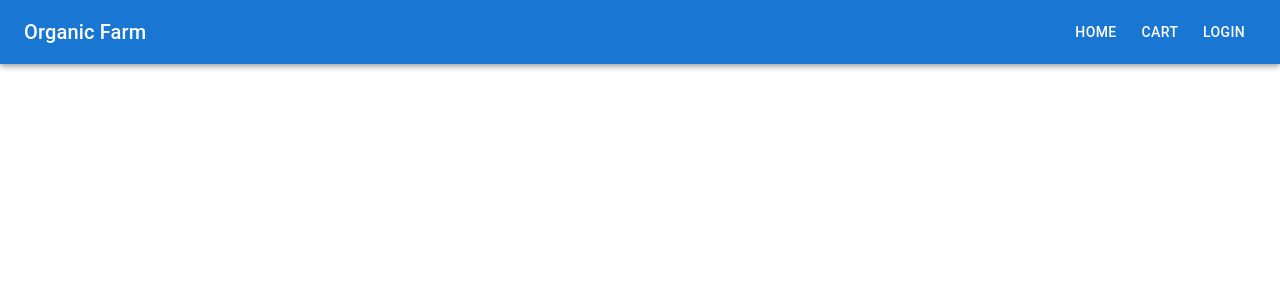
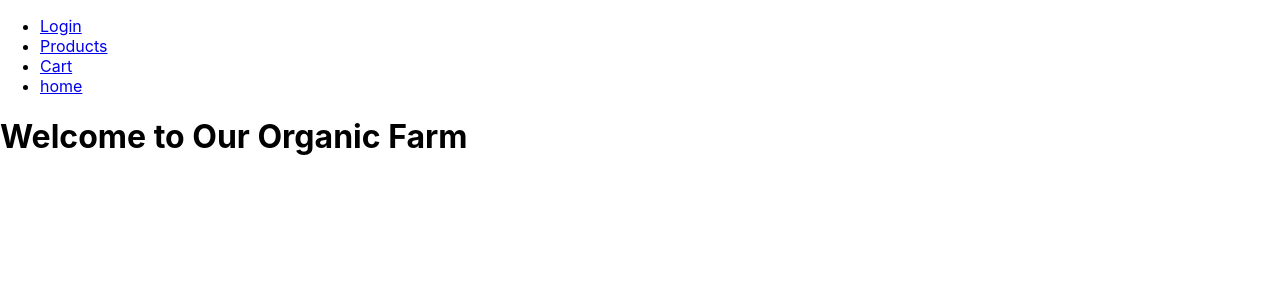
Before and after one commit to Manikanta954/organic-farm, a React (Create React App) app: page /Home in a window 1280 px wide. Shown: the top 300 px of the page. Built offline with nearby package versions, Linux system fonts and the light colour scheme.

Commit message:
created login page

```diff
--- a/package.json
+++ b/package.json
@@ -6,12 +6,14 @@
     "16": "^0.0.2",
     "@emotion/react": "^11.11.4",
     "@emotion/styled": "^11.11.5",
+    "@mui/icons-material": "^5.16.1",
     "@mui/material": "^5.16.1",
     "@stripe/stripe-js": "^4.1.0",
     "@testing-library/jest-dom": "^5.17.0",
     "@testing-library/react": "^13.4.0",
     "@testing-library/user-event": "^13.5.0",
     "firebase": "^10.12.3",
+    "framer-motion": "^11.3.2",
     "react": "^18.3.1",
     "react-dom": "^18.3.1",
     "react-router-dom": "^6.24.1",
--- a/src/App.js
+++ b/src/App.js
@@ -13,8 +13,8 @@ function App() {
       <div>
         <NavBar />
         <Routes>
-          <Route path="/" element={<Home />} />
-          <Route path="/login" element={<Login />} />
+          <Route path="/" element={<Login />} />
+          <Route path="/Home" element={<Home />} />
           <Route path="/cart" element={<Cart />} />
           <Route path="/checkout" element={<Checkout />} />
         </Routes>
--- a/src/components/Checkout.js
+++ b/src/components/Checkout.js
@@ -0,0 +1,13 @@
+// src/components/Pages/Checkout.js
+import React from 'react';
+
+const Checkout = () => {
+  return (
+    <div>
+      <h1>Checkout</h1>
+      {/* Stripe payment form will go here */}
+    </div>
+  );
+};
+
+export default Checkout;
--- a/src/components/Home.js
+++ b/src/components/Home.js
@@ -0,0 +1,12 @@
+// src/components/Pages/Home.js
+import React from 'react';
+
+const Home = () => {
+  return (
+    <div>
+      <h1>Welcome to Our Organic Farm</h1>
+    </div>
+  );
+};
+
+export default Home;
--- /dev/null
+++ b/src/components/Login.css
@@ -0,0 +1,13 @@
+/* src/components/Login.css */
+button {
+    background-color: #4285F4;
+    color: white;
+    border: none;
+    padding: 10px 20px;
+    font-size: 16px;
+    cursor: pointer;
+  }
+
+  button:hover {
+    background-color: #357ae8;
+  }
--- a/src/components/Login.js
+++ b/src/components/Login.js
@@ -2,6 +2,9 @@
 import React from 'react';
 import { auth, provider } from '../firebase';
 import { signInWithPopup } from 'firebase/auth';
+// src/components/Login.js
+import './Login.css';
+
 
 function Login() {
   const handleLogin = async () => {
@@ -15,8 +18,9 @@ function Login() {
 
   return (
     <div>
+        <center>
       <h1>Login</h1>
-      <button onClick={handleLogin}>Login with Google</button>
+      <button onClick={handleLogin}>Login with Google</button></center>
     </div>
   );
 }
--- a/src/components/NavBar.js
+++ b/src/components/NavBar.js
@@ -1,27 +1,18 @@
-// NavBar.js
 import React from 'react';
-import { AppBar, Toolbar, Typography, Button } from '@mui/material';
-import { Link as RouterLink } from 'react-router-dom';
+import { Link } from 'react-router-dom';
+// import './Navbar.css'; // Style your navbar here
 
-function NavBar() {
+const Navbar = () => {
   return (
-    <AppBar position="static">
-      <Toolbar>
-        <Typography variant="h6" component="div" sx={{ flexGrow: 1 }}>
-          Organic Farm
-        </Typography>
-        <Button color="inherit" component={RouterLink} to="/">
-          Home
-        </Button>
-        <Button color="inherit" component={RouterLink} to="/cart">
-          Cart
-        </Button>
-        <Button color="inherit" component={RouterLink} to="/login">
-          Login
-        </Button>
-      </Toolbar>
-    </AppBar>
+    <nav>
+      <ul>
+        <li><Link to="/login">Login</Link></li>
+        <li><Link to="/products">Products</Link></li>
+        <li><Link to="/cart">Cart</Link></li>
+        <li><Link to="/home">home</Link></li>
+      </ul>
+    </nav>
   );
-}
+};
 
-export default NavBar;
+export default Navbar;
--- a/src/index.js
+++ b/src/index.js
@@ -11,7 +11,4 @@ root.render(
   </React.StrictMode>
 );
 
-// If you want to start measuring performance in your app, pass a function
-// to log results (for example: reportWebVitals(console.log))
-// or send to an analytics endpoint. Learn more: https://bit.ly/CRA-vitals
 reportWebVitals();
```
Also changed, not shown: src/context/AuthContext.js (added, +31 -0 lines), 1 other file (tests, documents, lock files or other folders).
